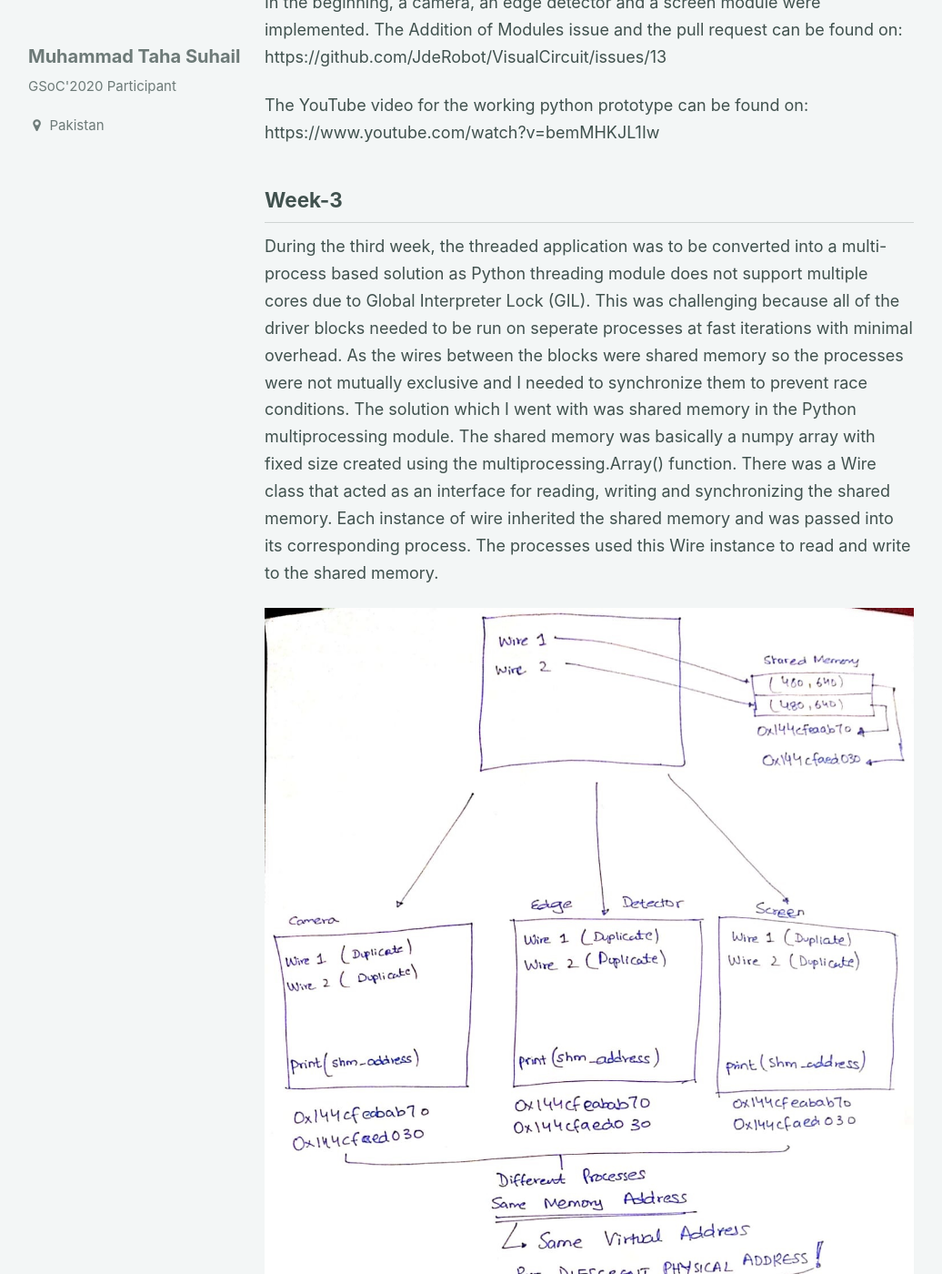
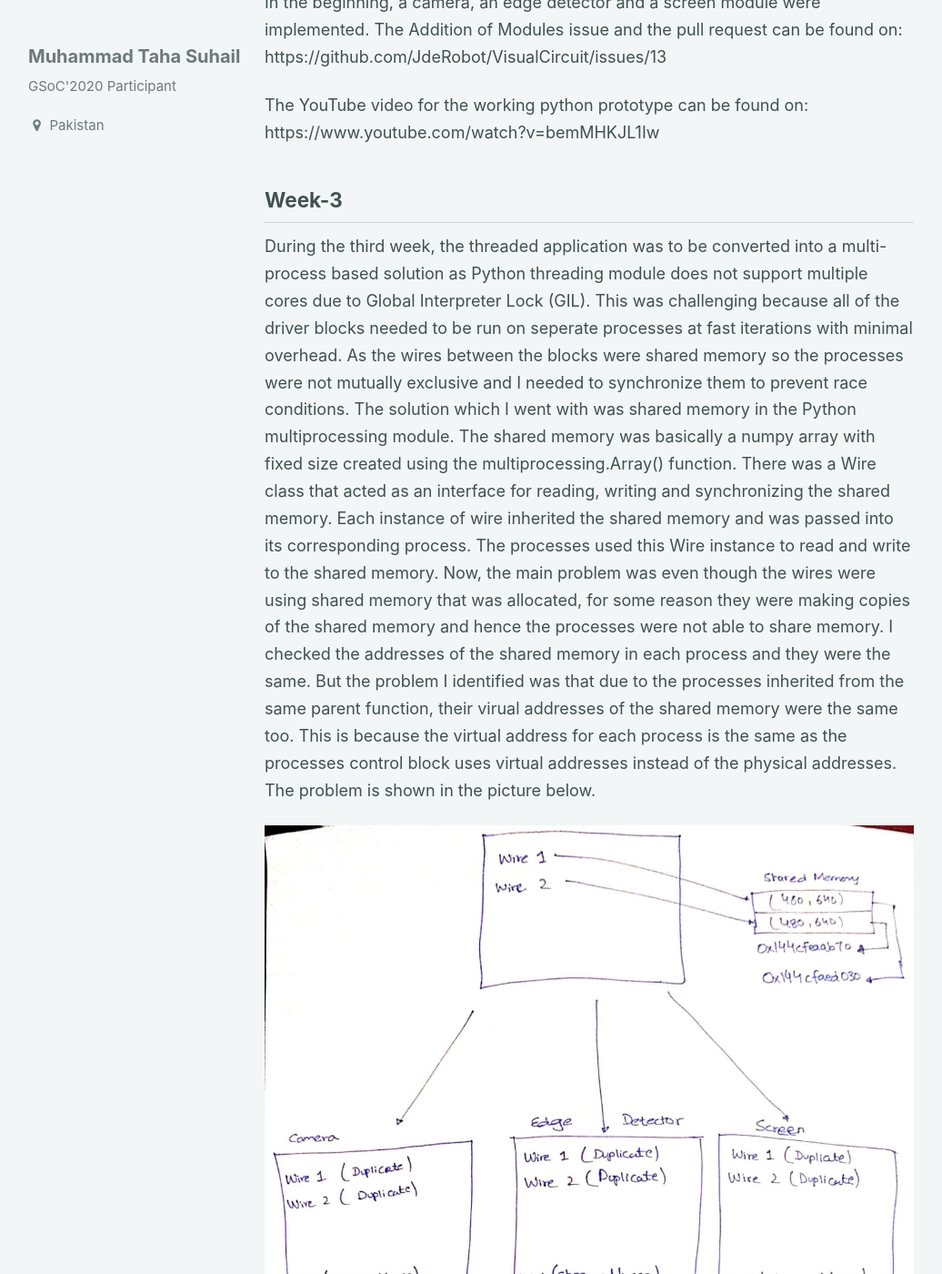
Before and after one commit to TheRoboticsClub/colab-gsoc2020-Muhammad_Taha, a Jekyll site: the page built from docs/_posts/2020-05-05-Community-Bonding-Period.md, in a window 1280 px wide and 1400 px high, scrolled down 1038 px. Shown: the whole window at 91% size, without its empty margins (7-1043 px from the left). Built offline with Jekyll 4.4.1, drawn with Linux system fonts in a browser that asks for light colours.

Commit message:
Update 2020-05-05-Community-Bonding-Period.md

```diff
--- a/docs/_posts/2020-05-05-Community-Bonding-Period.md
+++ b/docs/_posts/2020-05-05-Community-Bonding-Period.md
@@ -26,5 +26,6 @@ https://www.youtube.com/watch?v=bemMHKJL1Iw
 
 ## Week-3
 During the third week, the threaded application was to be converted into a multi-process based solution as Python threading module does not support multiple cores due to Global Interpreter Lock (GIL). This was challenging because all of the driver blocks needed to be run on seperate processes at fast iterations with minimal overhead. As the wires between the blocks were shared memory so the  processes were not mutually exclusive and I needed to synchronize them to prevent race conditions. The solution which I went with was shared memory in the Python multiprocessing module. The shared memory was basically a numpy array with fixed size created using the multiprocessing.Array() function. There was a Wire class that acted as an interface for reading, writing and synchronizing the shared memory. Each instance of wire inherited the shared memory and was passed into its corresponding process. The processes used this Wire instance to read and write to the shared memory.
+Now, the main problem was even though the wires were using shared memory that was allocated, for some reason they were making copies of the shared memory and hence the processes were not able to share memory. I checked the addresses of the shared memory in each process and they were the same. But the problem I identified was that due to the processes inherited from the same parent function, their virual addresses of the shared memory were the same too. This is because the virtual address for each process is the same as the processes control block uses virtual addresses instead of the physical addresses. The problem is shown in the picture below.
 
 ![alt_text]({{ "assets/images/week3.jpg" | absolute_url }})
```
